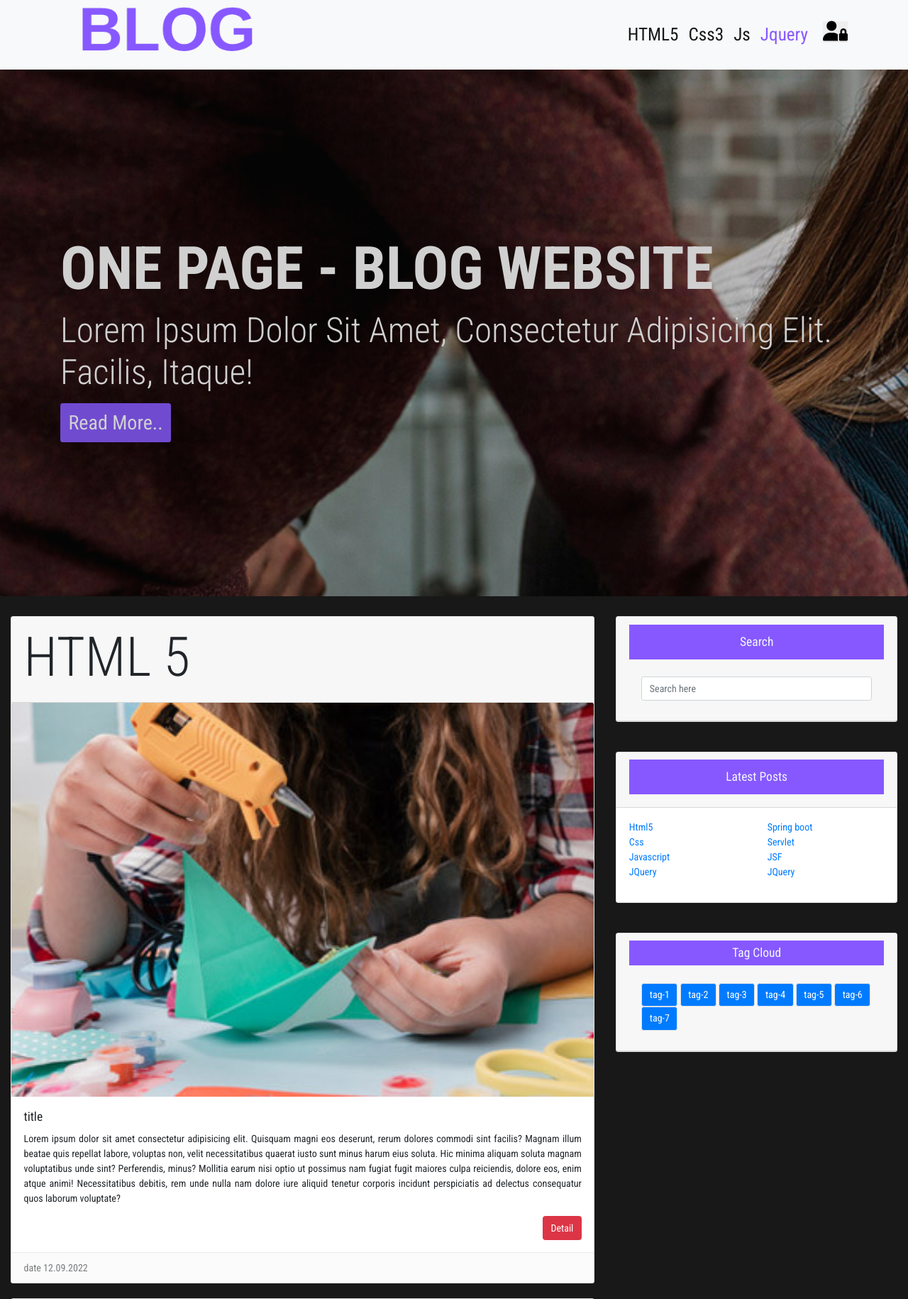
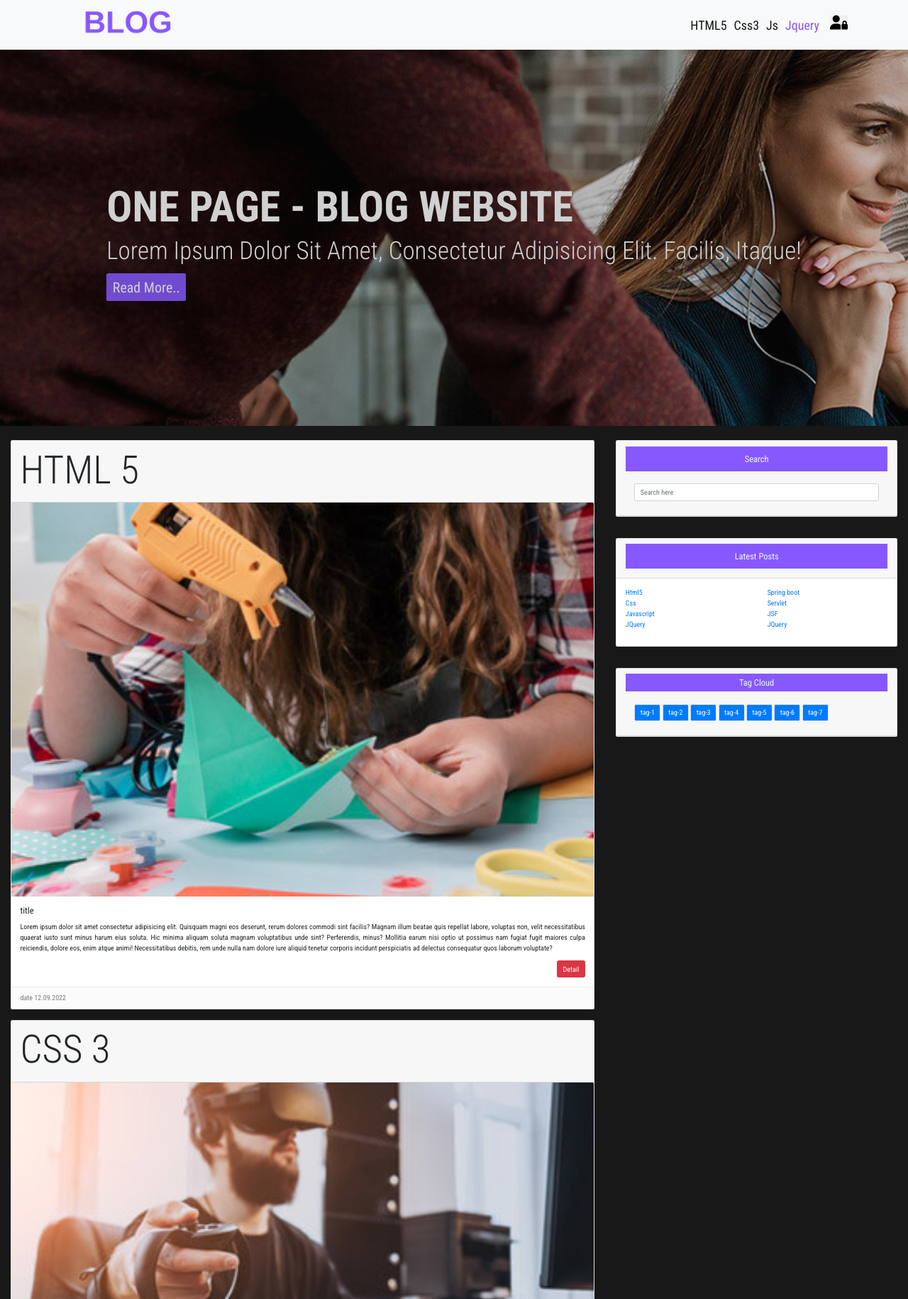
Before and after one commit to SerapPala/JQuery-Projeler, a PHP site: page / in a window 1280 px wide. Shown: the top 1830 px of the page at 71% size. Run offline with PHP 8.4, Linux system fonts and the light colour scheme.

Commit message:
completed

```diff
--- a/Proje2-Blog/css/blog_main.css
+++ b/Proje2-Blog/css/blog_main.css
@@ -10,7 +10,7 @@
     margin: 0;
 }
 html{
-  font-size:14px;
+  font-size:10px;
 }
 body {
   font-family: "Roboto Condensed", sans-serif;
@@ -18,26 +18,19 @@
   position: relative;
 }
 
-.f20{
-  font-size:.5rem;
-}
-
-
-
 /* Nav Menu */
 nav{
 
     height: 7rem;
-
 }
 
 nav .navbar-brand img{
-
+   padding:2rem;
  width:100%;
  height: 100%;
- max-width:320px;
- max-height: 80px;
- object-fit: contain;
+ max-width:280px!important;
+ max-height: 80px!important;
+ object-fit: contain!important;
 
 }
 nav .nav-item a{
```
Also changed, not shown: Proje2-Blog/README.MD (added), Proje2-Blog/images/onepageblopweb.png (added).
